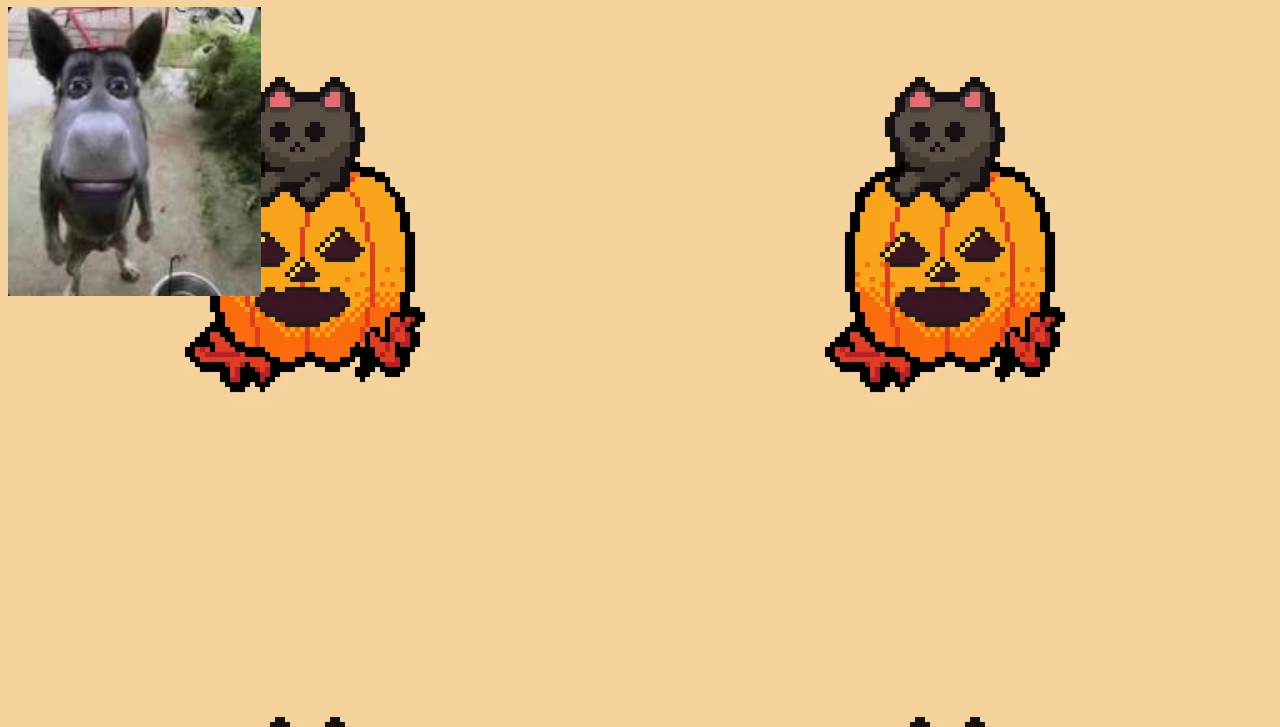
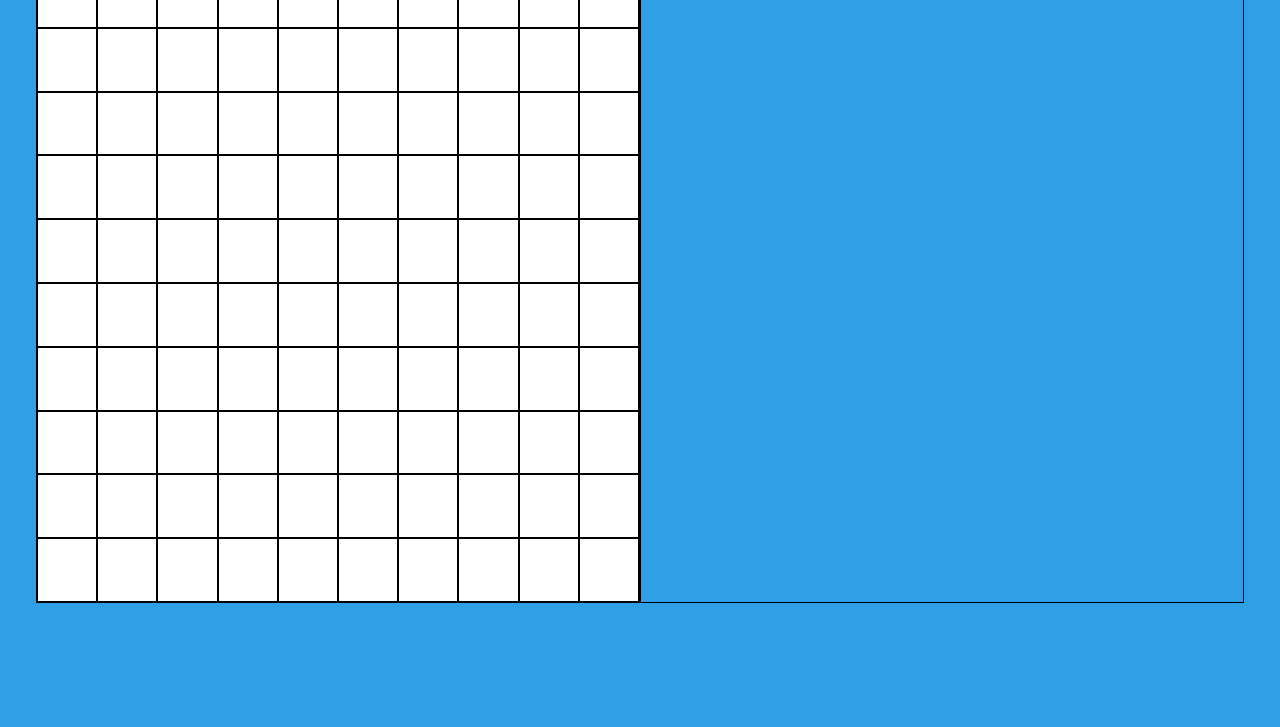
Before and after one commit to Legalunicorn/odin_battleship, a website built with webpack: page src/index.html in a window 1280 px wide. Shown: the part 73-800 px from the top of the page. Built offline with nearby package versions, Linux system fonts and the light colour scheme.

Commit message:
start dom

```diff
--- a/package.json
+++ b/package.json
@@ -6,7 +6,6 @@
   "scripts": {
     "test": "jest",
     "watch": "webpack --watch",
-
     "build": "webpack --config webpack.prod.js",
     "start": "webpack serve --open --config webpack.dev.js"
   },
@@ -22,6 +21,8 @@
     "eslint-config-prettier": "^9.1.0",
     "html-webpack-plugin": "^5.6.0",
     "jest": "^29.7.0",
+    "sass": "^1.70.0",
+    "sass-loader": "^14.1.0",
     "style-loader": "^3.3.4",
     "webpack": "^5.90.1",
     "webpack-cli": "^5.1.4",
--- a/src/index.html
+++ b/src/index.html
@@ -5,10 +5,28 @@
     <meta name="viewport" content="width=device-width, initial-scale=1.0">
 </head>
 <body>
-    <h1>HI TESTING</h1>
     <div id="test">
+    </div>
 
+    <!-- <header></header> -->
+    <div class="content">
+        <div class="board" id="board1"> <!-- YOUR BOARD-->
+        </div>
+        <div class="board" id="setup"> <!-- PLACING SHIPS MENU-->
+
+        </div>
+
+        <div id="board2"> <!--AI BOARD-->
+        </div>
     </div>
+
+    <div id="play-again">
+        <div class="message"></div> <!--who wins-->
+        <button class="playagain">Play Again?</button>
+    </div>
+    <!-- <footer></footer> -->
+
+
     <!-- <img src="testing" alt=""> -->
     <!-- <img src="testing" alt="idk"> -->
     <!-- <script src="bundle.js"></script> -->
--- a/src/index.js
+++ b/src/index.js
@@ -1,12 +1,19 @@
-import Ship from "./modules/ship"
-import "./styles/test.scss"
-import "./styles/test2.scss"
-import testing from "./assets/images/test2.jpeg"
+// import Ship from "./modules/ship"
+// import "./styles/test.scss"
+// import "./styles/test2.scss"
+// import testing from "./assets/images/test2.jpeg"
 
-let ship = Ship(5)
-console.log('hee hee',ship.length)
+// let ship = Ship(5)
+// console.log('hee hee',ship.length)
 
-const img = new Image();
-img.src = testing
-const body = document.getElementById('test')
-body.appendChild(img)
+// const img = new Image();
+// img.src = testing
+// const body = document.getElementById('test')
+// body.appendChild(img)
+
+import "./styles/main.scss"
+
+import initUI from "./modules/initBoard"
+
+let test = initUI()
+test.initPregameBoard();
--- /dev/null
+++ b/src/modules/initBoard.js
@@ -0,0 +1,34 @@
+//DOM helper
+
+//ini
+
+function initUI(){
+    const initPregame = ()=>{
+
+    }
+
+    const initPregameBoard= ()=>{
+        const playerBoard = document.getElementById('board1')
+        //create a 10 by 10 grid
+        //give each grid data attributes
+        for (let i=0;i<10;i++){
+            for (let j=0;j<10;j++){
+                const newCell = document.createElement('div')
+                newCell.dataset.row = i
+                newCell.dataset.col = j
+                newCell.classList.add('board-cell')
+                playerBoard.appendChild(newCell)
+            }
+        }
+
+
+    }
+
+    const initPregameFleet = () =>{
+
+    }
+
+    return {initPregameBoard}
+
+}
+export default initUI
--- /dev/null
+++ b/src/styles/board.scss
@@ -0,0 +1,15 @@
+.board{
+    display:grid;
+    grid-template-columns: repeat(10,1fr);
+    border: 1px solid black;
+    width: 50dvw;
+    height: 50dvw
+}
+
+.board-cell{
+    background-color: white;
+    border: 1px solid black;
+}
+.board-cell:hover{
+    background-color: grey;
+}
--- /dev/null
+++ b/src/styles/main.scss
@@ -0,0 +1,28 @@
+
+@import './mixins.scss' ;
+@import './board.scss';
+@import './postgame.scss';
+
+
+:root{
+    font-size: 18px;
+}
+
+*,
+*::before,
+*::after{
+    margin:0;
+    padding:0;
+    box-sizing: border-box;
+}
+
+body{
+    background-color: #2f9fe6;
+    // background-image: url("../assets/images/wallpaper2.jpeg");
+    // background-size: 20%;
+}
+
+.content{
+    @include flex-center;
+    padding: 2rem;
+}
--- /dev/null
+++ b/src/styles/mixins.scss
@@ -0,0 +1,5 @@
+@mixin flex-center{
+    display:flex;
+    justify-content: center;
+    align-items: center;
+}
--- /dev/null
+++ b/src/styles/postgame.scss
@@ -0,0 +1,3 @@
+div#play-again{
+    opacity:0;
+}
--- a/src/styles/test.scss
+++ /dev/null
@@ -1,7 +0,0 @@
-h1{
-    color:green;
-}
-
-body{
-    background-image: url("../assets/images/rand.png");
-}
--- a/src/styles/test2.scss
+++ /dev/null
@@ -1,5 +0,0 @@
-div{
-    img{
-        width:20%
-    }
-}
--- /dev/null
+++ b/src/styles/variables.scss
@@ -0,0 +1,2 @@
+//fonts
+// $font-fam:
--- a/webpack.common.js
+++ b/webpack.common.js
@@ -16,7 +16,7 @@ module.exports = {
     rules:[
       {
         test: /\.s[ac]ss$/i,
-        use: ['style-loader','css-loader']
+        use: ['style-loader','css-loader',"sass-loader",]
       },
       {
         test: /\.(png|svg|jpg|jpeg|gif)$/i,
```
Also changed, not shown: src/assets/images/wallpaper.jpeg (added), src/assets/images/wallpaper2.jpeg (added), src/assets/images/wallpaper3.jpeg (added), src/modules/MakeElements.js (added), src/modules/draggable.js (added), 1 other file.
